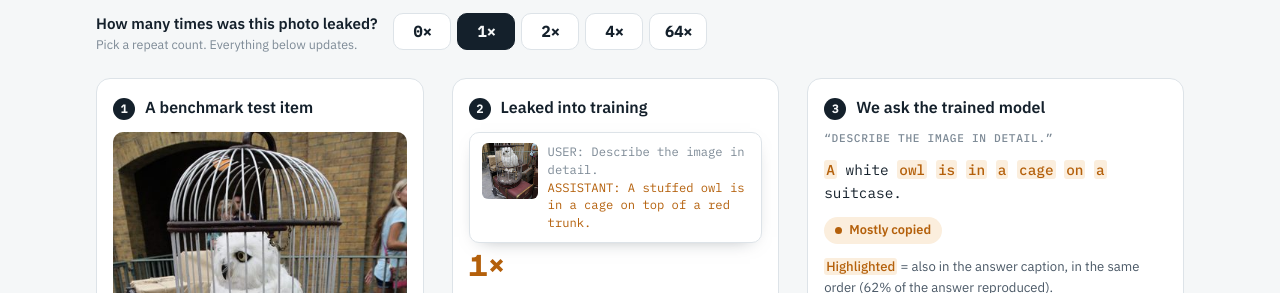
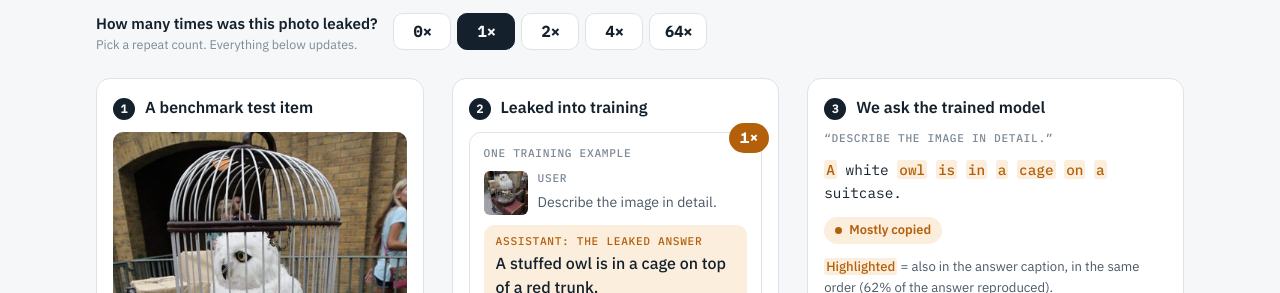
Before and after one commit to ofzlo/data-contamination, a plain HTML site: page index.html in a window 1280 px wide. Shown: the part 506-799 px from the top of the page. Drawn offline with nearby package versions, Linux system fonts and the light colour scheme.

Commit message:
Demo page: readable leaked training example (chat card with repeat layers)
Co-Authored-By: Claude Opus 5.5 <noreply@anthropic.com>

```diff
--- a/index.html
+++ b/index.html
@@ -98,11 +98,15 @@ mark { background: var(--memory-wash); color: var(--memory); border-radius: 3px;
 .k { font: 500 0.7rem/1.2 var(--mono); letter-spacing: 0.06em; text-transform: uppercase; color: var(--ink-3); }
 .answer { font-size: 0.95rem; border-left: 3px solid var(--memory); padding-left: 10px; display: grid; gap: 4px; }
 .answer .k { color: var(--memory); }
-.stack { position: relative; min-height: 210px; }
-.ex { position: absolute; left: 0; right: 0; background: var(--sheet); border: 1px solid var(--rule); border-radius: 10px; padding: 10px 12px; display: grid; grid-template-columns: 56px minmax(0, 1fr); gap: 10px; font: 400 0.76rem/1.45 var(--mono); box-shadow: 0 6px 18px -12px rgba(20, 32, 43, 0.5); transition: transform 0.35s ease, opacity 0.35s ease; }
-.ex img { width: 56px; height: 56px; border-radius: 6px; aspect-ratio: auto; }
-.ex .u { color: var(--ink-3); }
-.ex .a { color: var(--memory); }
+.tex { position: relative; background: var(--sheet); border: 1px solid var(--rule); border-radius: 12px; padding: 14px; display: grid; gap: 10px; }
+.tex .cnt { position: absolute; right: -8px; top: -10px; font: 700 1rem/1 var(--display); color: var(--sheet); background: var(--memory); border-radius: 999px; padding: 7px 11px; font-variant-numeric: tabular-nums; }
+.msg { display: grid; gap: 4px; }
+.msg.u { grid-template-columns: 44px minmax(0, 1fr); column-gap: 10px; align-items: center; }
+.msg.u img { width: 44px; height: 44px; border-radius: 6px; aspect-ratio: auto; grid-row: span 2; }
+.msg.u p { font-size: 0.88rem; color: var(--ink-2); }
+.msg.a { background: var(--memory-wash); border-radius: 10px; padding: 10px 12px; }
+.msg.a .k { color: var(--memory); }
+.msg.a p { font-size: 1rem; line-height: 1.45; color: var(--ink); font-weight: 500; }
 .empty { border: 1.5px dashed var(--rule); border-radius: 10px; padding: 18px; color: var(--ink-3); font-size: 0.9rem; text-align: center; min-height: 140px; display: grid; place-items: center; }
 .count { font: 700 2rem/1 var(--display); color: var(--memory); font-variant-numeric: tabular-nums; }
 .mix { font-size: 0.82rem; color: var(--ink-2); }
@@ -369,10 +373,15 @@ footer .wrap { display: grid; gap: 8px; }
     if (!n) {
       st.innerHTML = `<div class="empty">Not leaked.<br>This model only saw ordinary training data.</div>`;
     } else {
-      const shown = Math.min(n, 5), card = `<img src="${s.img}" alt=""><div><span class="u">USER: Describe the image in detail.</span><br><span class="a">ASSISTANT: ${esc(s.train_ref)}</span></div>`;
-      let h = `<div class="stack" style="min-height:${118 + (shown - 1) * 14}px">`;
-      for (let i = shown - 1; i >= 0; i--) h += `<div class="ex" style="top:${i * 14}px;transform:scale(${1 - i * 0.03});opacity:${1 - i * 0.14};z-index:${10 - i}">${card}</div>`;
-      st.innerHTML = h + `</div><p><span class="count">${n}×</span></p>`;
+      // copies behind the card: one offset layer per repeat, up to 4 layers
+      const layers = Math.min(n, 5) - 1;
+      const shadow = Array.from({ length: layers }, (_, k) => { const y = (k + 1) * 7, sp = (k + 1) * 4; return `0 ${y}px 0 -${sp}px var(--sheet), 0 ${y}px 0 -${sp - 1}px var(--rule)`; }).join(", ");
+      st.innerHTML = `<div class="tex" style="${shadow ? `box-shadow:${shadow};` : ""}margin-bottom:${layers * 7}px">
+        <span class="cnt">${n}×</span>
+        <span class="k">One training example</span>
+        <div class="msg u"><img src="${s.img}" alt=""><span class="k">User</span><p>Describe the image in detail.</p></div>
+        <div class="msg a"><span class="k">Assistant: the leaked answer</span><p>${esc(s.train_ref)}</p></div>
+      </div>`;
     }
     $("#p-mix").textContent = n ? `This exact example appears ${n} time${n > 1 ? "s" : ""}, mixed into 130,000 ordinary training examples.` : "The model is still fine-tuned on the same 130,000 ordinary examples.";
     const c = cap(s, REPS.find(([r]) => r === heroRep)[1]);
```
Also changed, not shown: tools/page.html (+18 -9 lines).
